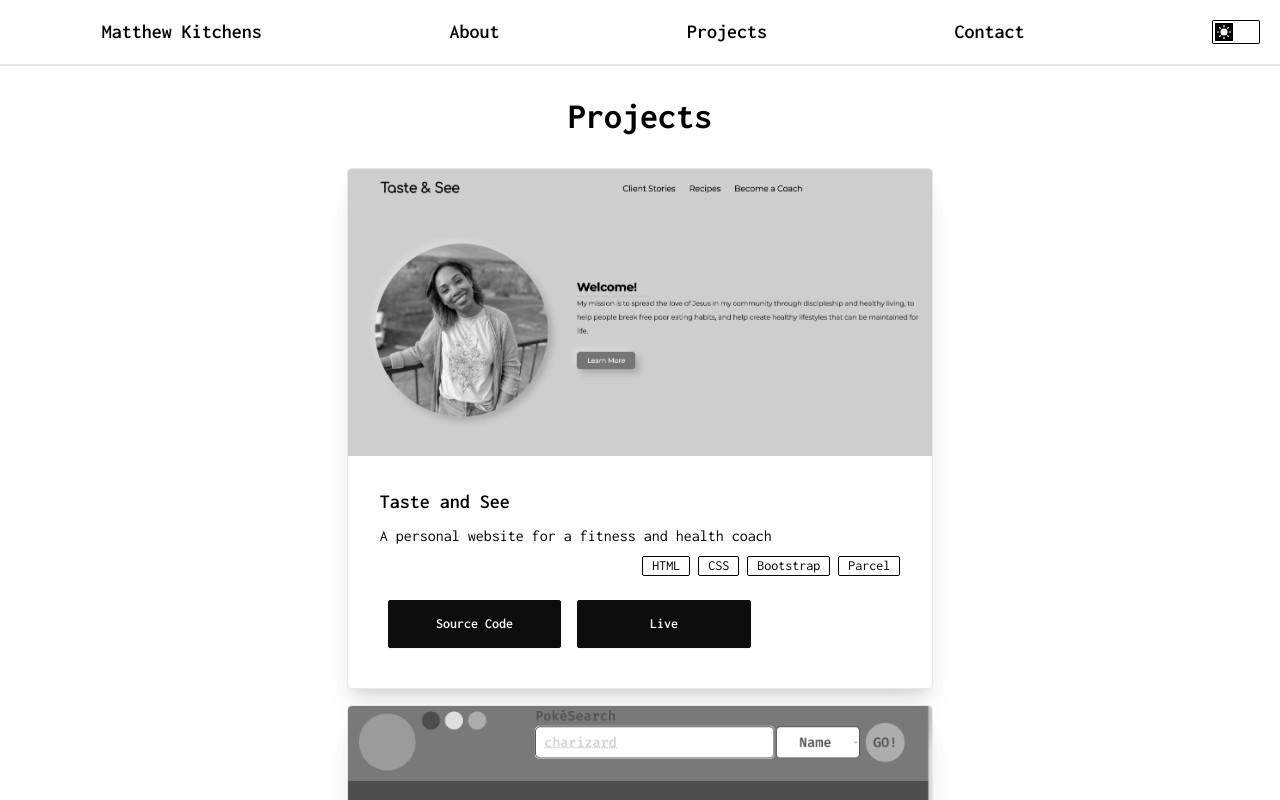
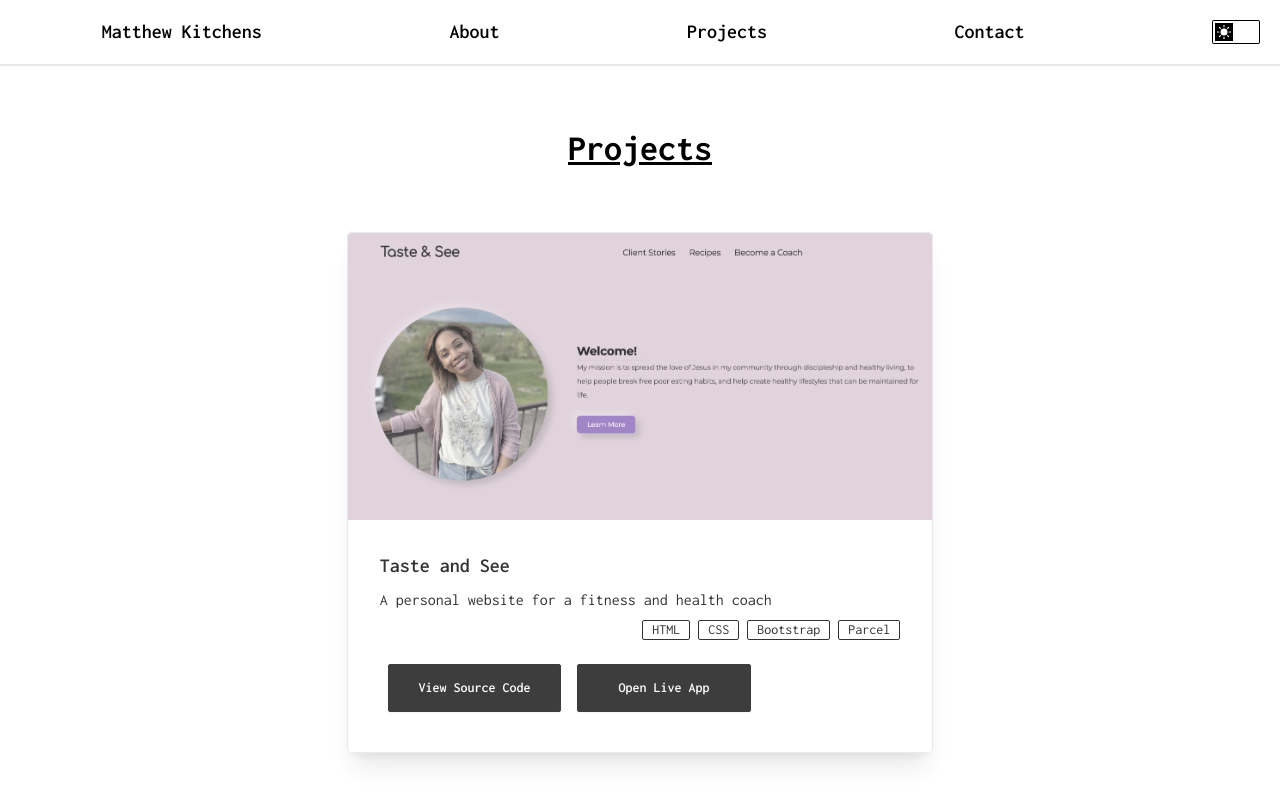
Before and after one commit to mathiuskitchens/portfolio, a React (Vite) app: page /Projects in a window 1280 px wide. Shown: the top 800 px of the page. Built offline with nearby package versions, Linux system fonts and the light colour scheme.

Commit message:
fixed navbar buttons, visual adj to projects

```diff
--- a/src/components/Navbar.jsx
+++ b/src/components/Navbar.jsx
@@ -98,19 +98,28 @@ export default function Navbar() {
             </div>
           </div>
           <div className="navbar flex justify-center md:justify-around w-screen fixed top-0 z-40 bg-base-100 border-b-2 mt-0 pt-2">
-            <span className="text-xl btn btn-ghost rounded-lg">
-              <Link to="/">Matthew Kitchens</Link>
-            </span>
+            <Link to="/" className="text-xl btn btn-ghost rounded-lg">
+              Matthew Kitchens
+            </Link>
 
-            <button className="btn btn-ghost text-xl hidden md:inline-flex rounded-lg">
-              <Link to="/About">About</Link>
-            </button>
-            <button className="btn btn-ghost text-xl hidden md:inline-flex rounded-lg">
-              <Link to="/Projects">Projects</Link>
-            </button>
-            <button className="btn btn-ghost text-xl hidden md:inline-flex rounded-lg">
-              <Link to="/Contact">Contact</Link>
-            </button>
+            <Link
+              to="/About"
+              className="btn btn-ghost text-xl hidden md:inline-flex rounded-lg"
+            >
+              About
+            </Link>
+            <Link
+              to="/Projects"
+              className="btn btn-ghost text-xl hidden md:inline-flex rounded-lg"
+            >
+              Projects
+            </Link>
+            <Link
+              to="/Contact"
+              className="btn btn-ghost text-xl hidden md:inline-flex rounded-lg"
+            >
+              Contact
+            </Link>
             <div>
               <label className="cursor-pointer grid place-items-center fixed top-0 right-0 p-5">
                 <input
--- a/src/components/ProjectCard.jsx
+++ b/src/components/ProjectCard.jsx
@@ -1,14 +1,24 @@
+import { motion } from "framer-motion";
+
 const ProjectCard = ({ project }) => {
   return (
-    <div className="card w-11/12 bg-base-100 shadow-xl pb-6 border mx-auto my-4">
+    <motion.div
+      initial={{ scale: 0.5 }}
+      animate={{ scale: 1 }}
+      transition={{
+        duration: 0.3,
+        type: "spring",
+      }}
+      className="card w-11/12 bg-base-100 shadow-xl pb-6 border mx-auto my-24 opacity-80 hover:opacity-100 hover:shadow-2xl transition duration-500 ease-in-out"
+    >
       <figure>
         {project.status === "In Progress" && (
-          <div className="absolute z-40 bg-base-100 top-0 text-lg p-2 rounded-lg border-b-2">
+          <div className="absolute w-full text-center bg-base-300 z-40 text-lg p-2">
             In Progress
           </div>
         )}
         <img
-          className="grayscale transition duration-500 ease-in-out hover:grayscale-0"
+          className=" saturate-50 transition duration-500 ease-in-out hover:saturate-100"
           src={project.image}
           alt={project.description}
         />
@@ -29,7 +39,7 @@ const ProjectCard = ({ project }) => {
             href={project.github}
             target="_blank"
           >
-            Source Code
+            View Source Code
           </a>
 
           <a
@@ -37,11 +47,11 @@ const ProjectCard = ({ project }) => {
             href={project.link}
             target="_blank"
           >
-            Live
+            Open Live App
           </a>
         </div>
       </div>
-    </div>
+    </motion.div>
   );
 };
 
--- a/src/routes/Projects.jsx
+++ b/src/routes/Projects.jsx
@@ -3,6 +3,7 @@ import TasteAndSee from "../assets/TasteAndSee.png";
 import Pokedex from "../assets/Pokedex.png";
 import JavaScripture from "../assets/JavaScripture.png";
 import Hs1 from "../assets/Hs-1.png";
+import { motion } from "framer-motion";
 
 const Projects = () => {
   const myProjects = [
@@ -56,8 +57,20 @@ const Projects = () => {
 
   return (
     <>
-      <h1 className="text-4xl font-bold text-center my-8">Projects</h1>
-      <div className="md:w-1/2 mx-auto">
+      <motion.h1
+        initial={{ x: 100 }}
+        animate={{ x: 0 }}
+        transition={{
+          duration: 0.8,
+          type: "spring",
+          stiffness: 260,
+          damping: 20,
+        }}
+        className="text-4xl font-bold text-center mt-6 -mb-8 md:mt-16 underline"
+      >
+        Projects
+      </motion.h1>
+      <div className="md:w-1/2 mx-auto ">
         {myProjects.map((project) => (
           <ProjectCard project={project} key={project.id} />
         ))}
```
